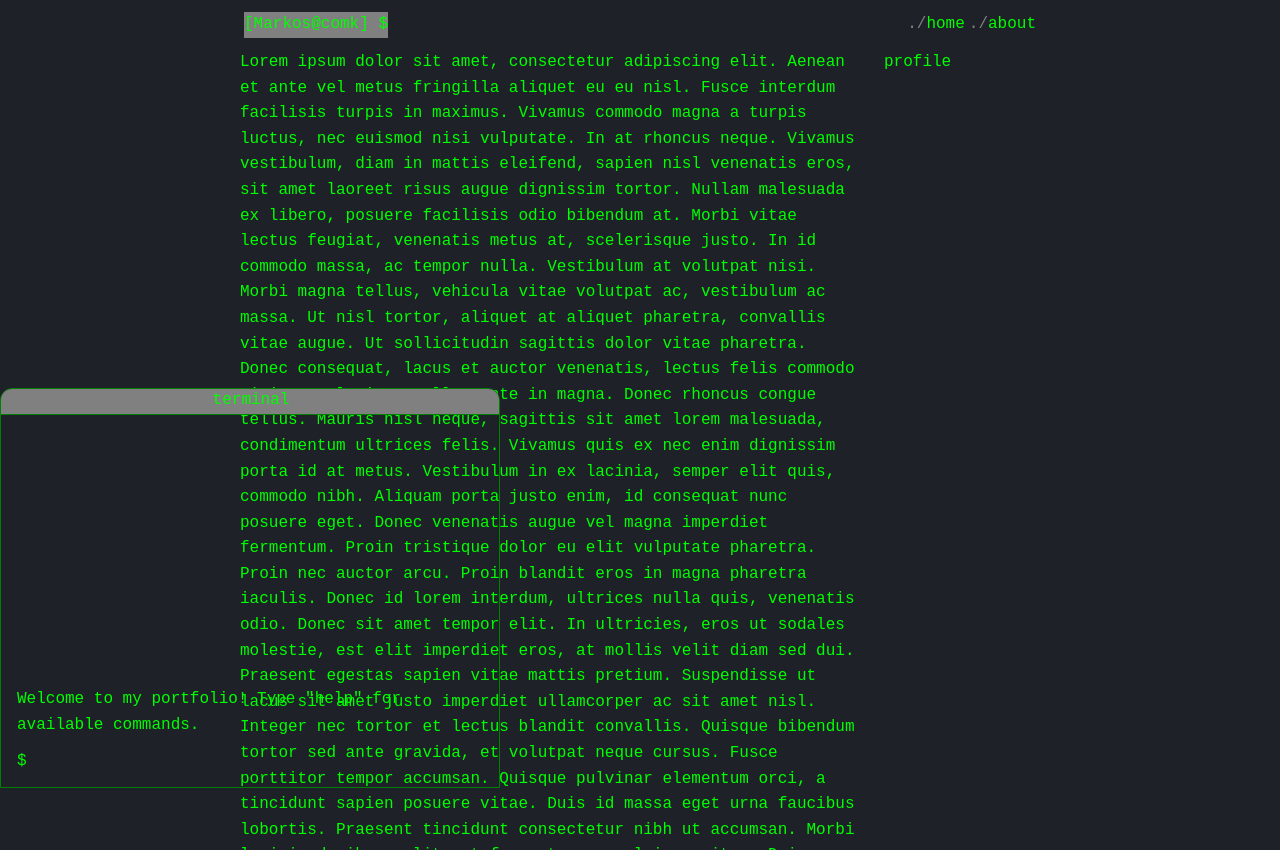
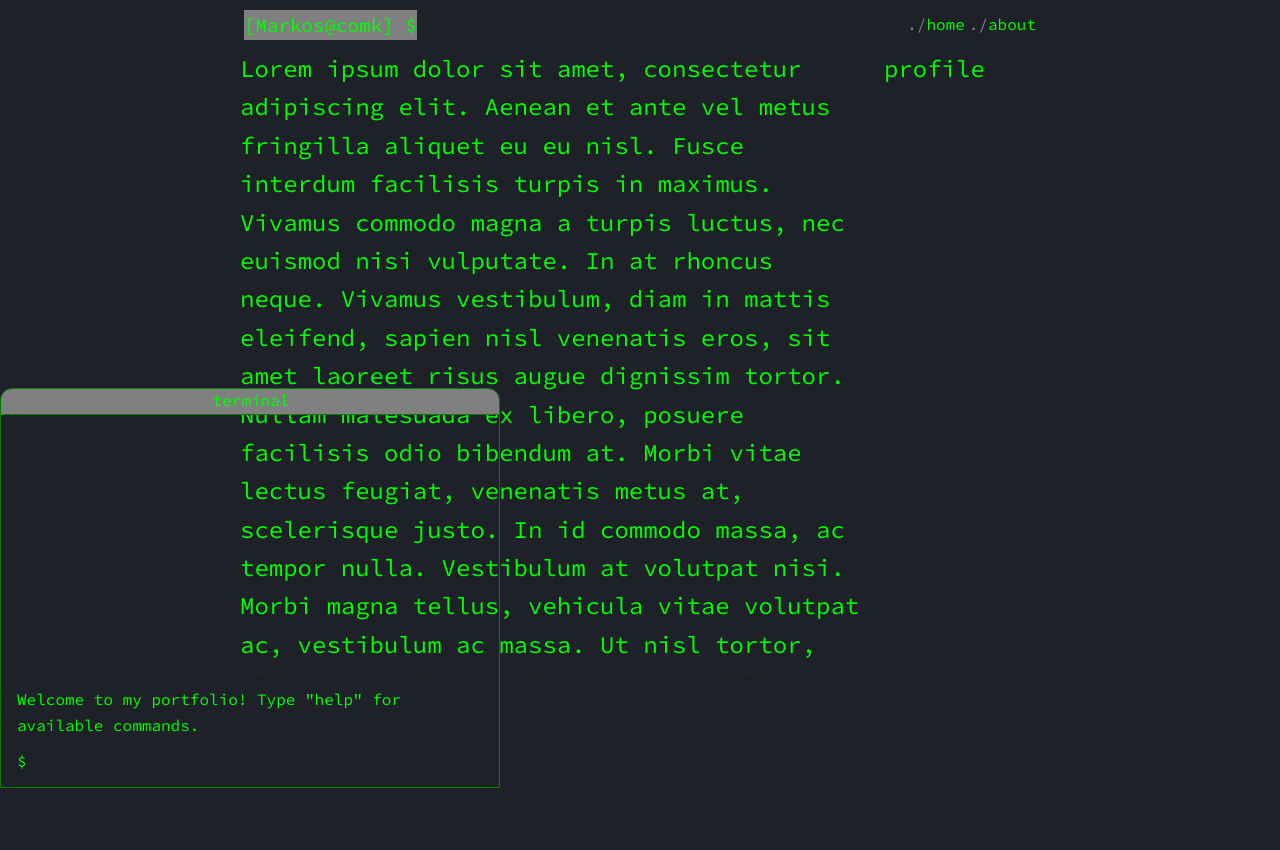
Before and after one commit to MarkosComK/MarkosComK, a Next.js app: page / in a window 1280 px wide. After the commit the page ends 800 px from the top, so only its background shows below. Built offline with nearby package versions, Linux system fonts and the light colour scheme.

Commit message:
Font change

```diff
--- a/src/app/layout.tsx
+++ b/src/app/layout.tsx
@@ -1,6 +1,12 @@
 "use client";
+import { Source_Code_Pro } from "next/font/google";
 import { Providers } from "./providers";
 import StyledComponentsRegistry from "@/lib/registry";
+
+const sourceCode = Source_Code_Pro({
+  subsets: ['latin'],
+  display: 'swap',
+});
 
 export default function RootLayout({
   children,
@@ -8,8 +14,8 @@ export default function RootLayout({
   children: React.ReactNode;
 }) {
   return (
-    <html lang="en">
-      <body suppressHydrationWarning={true}>
+    <html lang="en" className={sourceCode.className}>
+      <body suppressHydrationWarning={true} className={sourceCode.className}>
         <StyledComponentsRegistry>
           <Providers>{children}</Providers>
         </StyledComponentsRegistry>
--- a/src/components/Content/styles.tsx
+++ b/src/components/Content/styles.tsx
@@ -18,9 +18,10 @@ export const tion = styled.section`
 	grid-template-columns: 4fr 1fr;  /* Splits into 4/5 and 1/5 */
 	gap: 20px;
 	width: clamp(50%, 800px, 100%);
-	height: 100svh;
+	height: 624px;
 	padding: 0;
 	margin: 0 8px;
+		font-size: 1.5rem;
 	& div:first-of-type {
 		overflow-y: auto;
 		height: 100%;
--- a/src/components/Navbar/styles.tsx
+++ b/src/components/Navbar/styles.tsx
@@ -20,6 +20,7 @@ export const Bar = styled.nav`
 	margin: 0 8px;
 
 	& div {
+		font-size: 1.2rem;
 		margin-left: 4px;
 		background-color: grey;
 	}
```
